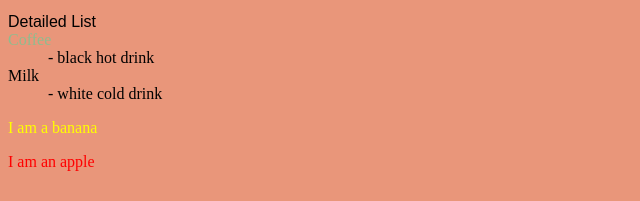
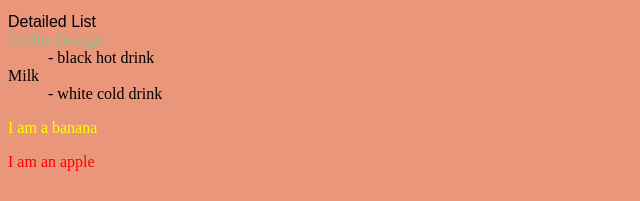
Before and after one commit to ninokhodr/HTML-CSS-Lektion-3-uppgifter, a plain HTML site: page index.html in a window 1280 px wide. Shown: the part 262-463 px from the top of the page, 0-640 px from the left. Drawn offline with Linux system fonts and the light colour scheme.

Commit message:
orange coffee add

```diff
--- a/index.html
+++ b/index.html
@@ -26,7 +26,7 @@
 
           <dl>
             <dt style="font-family: fantasy;">Detailed List</dt>
-            <dt id="orange1">Coffee</dt>
+            <dt id="orange1">Coffee Orange</dt>
             <dd>- black hot drink</dd>
             <dt>Milk</dt>
             <dd>- white cold drink</dd>
```
